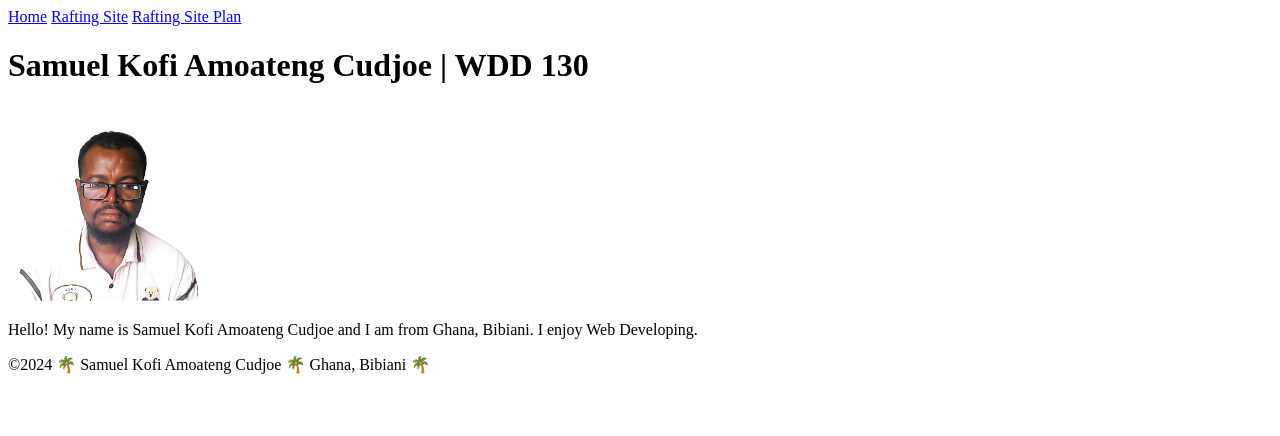
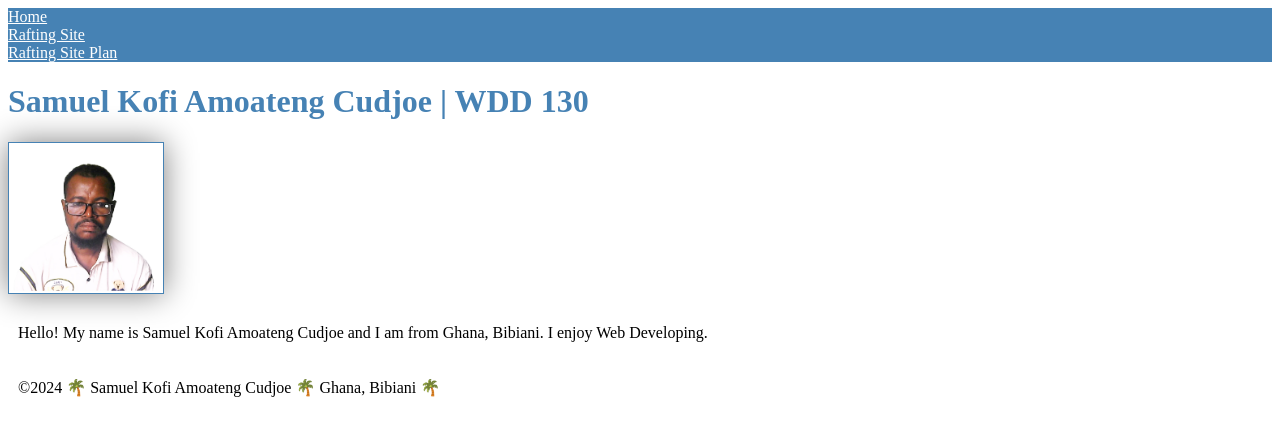
Before and after one commit to samuel-cudjoe/wdd130, a plain HTML site: page index.html in a window 1280 px wide. Drawn offline with Linux system fonts and the light colour scheme.

Commit message:
adding css

```diff
--- a/index.html
+++ b/index.html
@@ -4,6 +4,7 @@
     <meta charset="utf-8">
     <meta name="viewport" content="width=device-width, initial-scale=1.0">
     <title>Samuel Kofi Amoateng Cudjoe | WDD 130</title>
+    <link rel="stylesheet" href="styles/styles.css">
   </head>
   <body>
     <header>
--- /dev/null
+++ b/styles/styles.css
@@ -0,0 +1,21 @@
+nav {
+    background-color: steelblue;
+    padding: 10x;
+}
+nav a {
+    color: white;
+    display: block;
+}
+h1 {
+    color: steelblue;
+}
+img {
+    width: 150px;
+    height: auto;
+    border: 1px solid steelblue;
+    padding: 2px;
+    box-shadow: 0 0 30px gray;
+}
+p{
+    padding: 10px;
+}
```
Also changed, not shown: week02/holygrail.html (+1 -1 lines).
